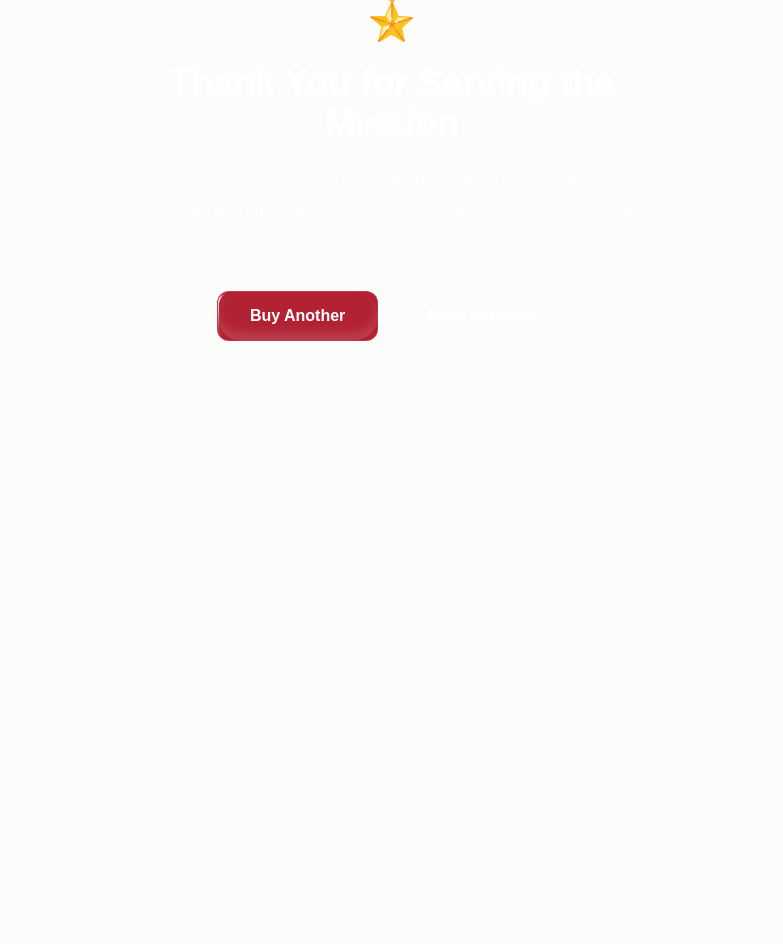
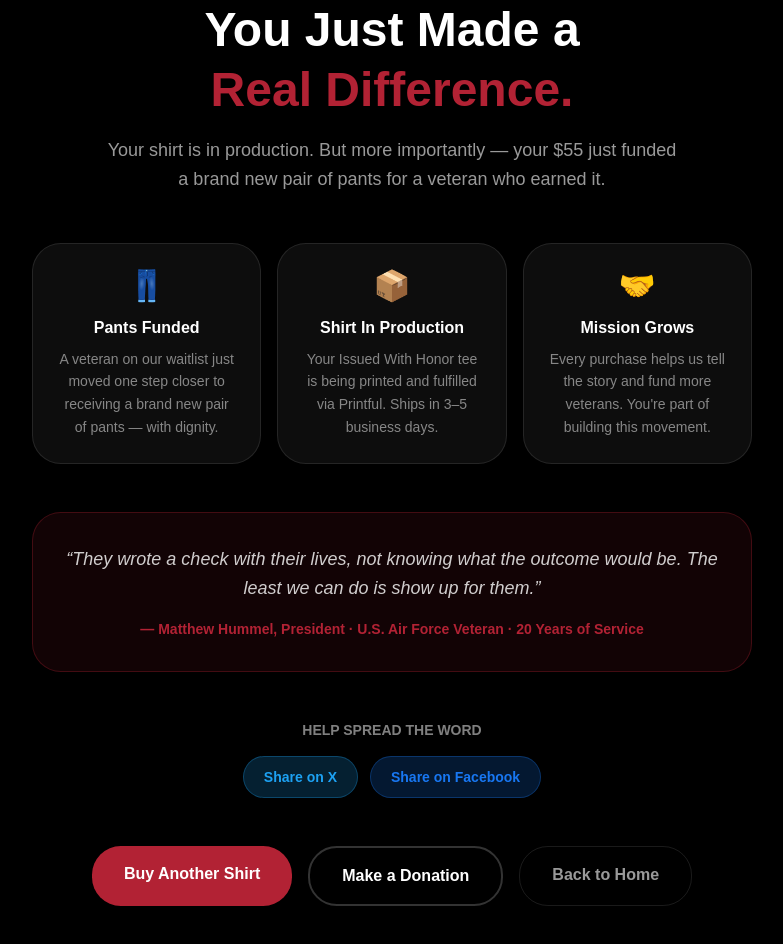
Before and after one commit to matthewhummel21-commits/onelegb4theother, a Next.js app: page /shop/success in a window 1280 px wide. Shown: the part 240-1184 px from the top of the page, without its empty margins (248-1031 px from the left). Before the commit the page ends 800 px from the top, so only its background shows below. Built offline with nearby package versions, Linux system fonts and the light colour scheme.

Commit message:
Upgrade post-purchase thank you page

```diff
--- a/app/shop/success/page.tsx
+++ b/app/shop/success/page.tsx
@@ -1,57 +1,118 @@
 "use client";
 
-import { useEffect, useState } from "react";
+import { useEffect, useState, Suspense } from "react";
 import { useSearchParams } from "next/navigation";
-import { BlurFade } from "@/components/ui/blur-fade";
-import { ShimmerButton } from "@/components/ui/shimmer-button";
-import { Suspense } from "react";
 
 function SuccessContent() {
   const params = useSearchParams();
   const sessionId = params.get("session_id");
-  const [ready, setReady] = useState(false);
+  const [visible, setVisible] = useState(false);
 
   useEffect(() => {
-    if (sessionId) setReady(true);
-  }, [sessionId]);
+    const t = setTimeout(() => setVisible(true), 100);
+    return () => clearTimeout(t);
+  }, []);
 
   return (
-    <main className="min-h-screen bg-background text-foreground font-sans flex items-center justify-center px-6">
-      <BlurFade delay={0.1}>
-        <div className="max-w-lg text-center space-y-6">
-          <div className="text-6xl">🎖️</div>
-          <h1 className="text-4xl font-extrabold text-white">
-            Thank You for Serving the Mission
+    <main className="min-h-screen bg-black text-white font-sans">
+      {/* NAV */}
+      <nav className="fixed top-0 left-0 right-0 z-50 bg-black/90 backdrop-blur-md border-b border-white/10">
+        <div className="max-w-6xl mx-auto px-6 py-4 flex items-center justify-between">
+          <a href="/" className="text-white font-extrabold text-lg tracking-tight">One Leg B4 the Other</a>
+          <a href="/#donate" className="px-4 py-2 rounded-xl bg-[#b22234] text-white text-sm font-bold hover:bg-[#8b0000] transition-colors">Donate</a>
+        </div>
+      </nav>
+
+      <div className={`pt-24 pb-20 px-6 max-w-3xl mx-auto transition-all duration-700 ${visible ? "opacity-100 translate-y-0" : "opacity-0 translate-y-4"}`}>
+
+        {/* Hero thank you */}
+        <div className="text-center py-12">
+          <div className="text-7xl mb-6">🎖️</div>
+          <h1 className="text-4xl md:text-5xl font-extrabold mb-4 leading-tight">
+            You Just Made a<br />
+            <span className="text-[#b22234]">Real Difference.</span>
           </h1>
-          <p className="text-white/60 text-lg">
-            Your shirt is on its way to production. More importantly — a veteran
-            just got one step closer to a pair of pants. That&apos;s real impact.
+          <p className="text-white/60 text-lg max-w-xl mx-auto leading-relaxed">
+            Your shirt is in production. But more importantly — your $55 just funded a brand new pair of pants for a veteran who earned it.
           </p>
-          {ready && (
-            <p className="text-white/30 text-xs">
-              Order ref: {sessionId?.slice(-12).toUpperCase()}
-            </p>
+          {sessionId && (
+            <p className="text-white/20 text-xs mt-4">Order ref: {sessionId.slice(-12).toUpperCase()}</p>
           )}
-          <div className="flex flex-col sm:flex-row gap-4 justify-center pt-4">
-            <a href="/shop">
-              <ShimmerButton
-                background="rgb(178,34,52)"
-                shimmerColor="#ffffff"
-                borderRadius="12px"
-                className="px-8 py-3 font-bold"
-              >
-                Buy Another
-              </ShimmerButton>
+        </div>
+
+        {/* Impact cards */}
+        <div className="grid md:grid-cols-3 gap-4 mb-12">
+          {[
+            { icon: "👖", title: "Pants Funded", desc: "A veteran on our waitlist just moved one step closer to receiving a brand new pair of pants — with dignity." },
+            { icon: "📦", title: "Shirt In Production", desc: "Your Issued With Honor tee is being printed and fulfilled via Printful. Ships in 3–5 business days." },
+            { icon: "🤝", title: "Mission Grows", desc: "Every purchase helps us tell the story and fund more veterans. You're part of building this movement." },
+          ].map((card, i) => (
+            <div
+              key={i}
+              className={`rounded-2xl border border-white/10 bg-white/5 p-6 text-center transition-all duration-700 delay-${i * 100}`}
+              style={{ transitionDelay: `${200 + i * 100}ms`, opacity: visible ? 1 : 0, transform: visible ? "none" : "translateY(12px)" }}
+            >
+              <div className="text-3xl mb-3">{card.icon}</div>
+              <h3 className="font-bold text-white mb-2">{card.title}</h3>
+              <p className="text-white/50 text-sm leading-relaxed">{card.desc}</p>
+            </div>
+          ))}
+        </div>
+
+        {/* Quote */}
+        <div className="rounded-2xl border border-[#b22234]/30 bg-[#b22234]/10 p-8 text-center mb-12">
+          <p className="text-lg italic text-white/80 leading-relaxed mb-4">
+            &ldquo;They wrote a check with their lives, not knowing what the outcome would be. The least we can do is show up for them.&rdquo;
+          </p>
+          <p className="text-sm font-bold text-[#b22234]">— Matthew Hummel, President · U.S. Air Force Veteran · 20 Years of Service</p>
+        </div>
+
+        {/* Spread the word */}
+        <div className="text-center mb-12">
+          <p className="text-white/50 text-sm font-semibold uppercase tracking-widest mb-4">Help spread the word</p>
+          <div className="flex flex-wrap gap-3 justify-center">
+            <a
+              href={`https://twitter.com/intent/tweet?text=${encodeURIComponent("Just bought an 'Issued With Honor' tee from @onelegb4theother — every shirt funds a pair of pants for a veteran in need. 🎖️ onelegb4theother.com/shop")}`}
+              target="_blank"
+              rel="noopener noreferrer"
+              className="px-5 py-2.5 rounded-xl bg-[#1DA1F2]/20 border border-[#1DA1F2]/30 text-[#1DA1F2] text-sm font-bold hover:bg-[#1DA1F2]/30 transition-colors"
+            >
+              Share on X
             </a>
             <a
-              href="/"
-              className="px-8 py-3 rounded-xl border border-white/20 text-white font-bold hover:bg-white/5 transition-colors"
+              href={`https://www.facebook.com/sharer/sharer.php?u=${encodeURIComponent("https://onelegb4theother.com/shop")}`}
+              target="_blank"
+              rel="noopener noreferrer"
+              className="px-5 py-2.5 rounded-xl bg-[#1877F2]/20 border border-[#1877F2]/30 text-[#1877F2] text-sm font-bold hover:bg-[#1877F2]/30 transition-colors"
             >
-              Back to Home
+              Share on Facebook
             </a>
           </div>
         </div>
-      </BlurFade>
+
+        {/* CTAs */}
+        <div className="flex flex-col sm:flex-row gap-4 justify-center">
+          <a
+            href="/shop"
+            className="px-8 py-4 rounded-2xl bg-[#b22234] text-white font-extrabold text-base hover:bg-[#8b0000] transition-colors text-center"
+          >
+            Buy Another Shirt
+          </a>
+          <a
+            href="/#donate"
+            className="px-8 py-4 rounded-2xl border-2 border-white/20 text-white font-extrabold text-base hover:bg-white/5 transition-colors text-center"
+          >
+            Make a Donation
+          </a>
+          <a
+            href="/"
+            className="px-8 py-4 rounded-2xl border border-white/10 text-white/60 font-bold text-base hover:text-white hover:border-white/30 transition-colors text-center"
+          >
+            Back to Home
+          </a>
+        </div>
+
+      </div>
     </main>
   );
 }
```
